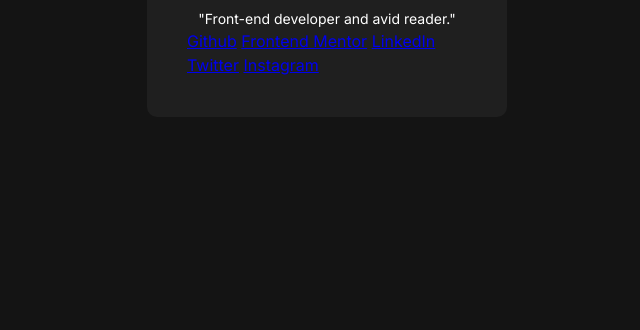
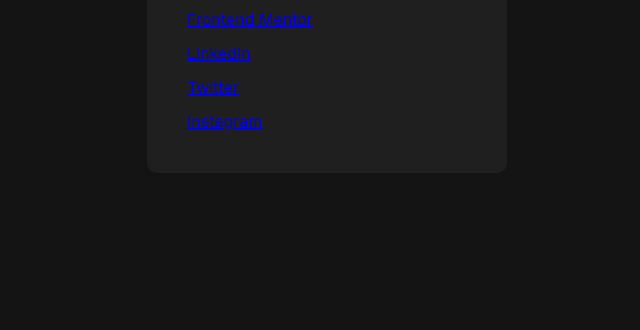
Before and after one commit to alexicoder/social-links-profile, a plain HTML site: page index.html in a window 1280 px wide. Shown: the part 470-800 px from the top of the page, without its empty margins (313-953 px from the left). Drawn offline with Linux system fonts and the light colour scheme.

Commit message:
set layout for social links wrapper

```diff
--- a/styles.css
+++ b/styles.css
@@ -62,3 +62,10 @@ body {
     font-size: 14px;
     font-weight: 400;
 }
+
+.social-links-wrapper {
+    display: flex;
+    flex-direction: column;
+    width: 100%;
+    gap: 0.625em;
+}
```
